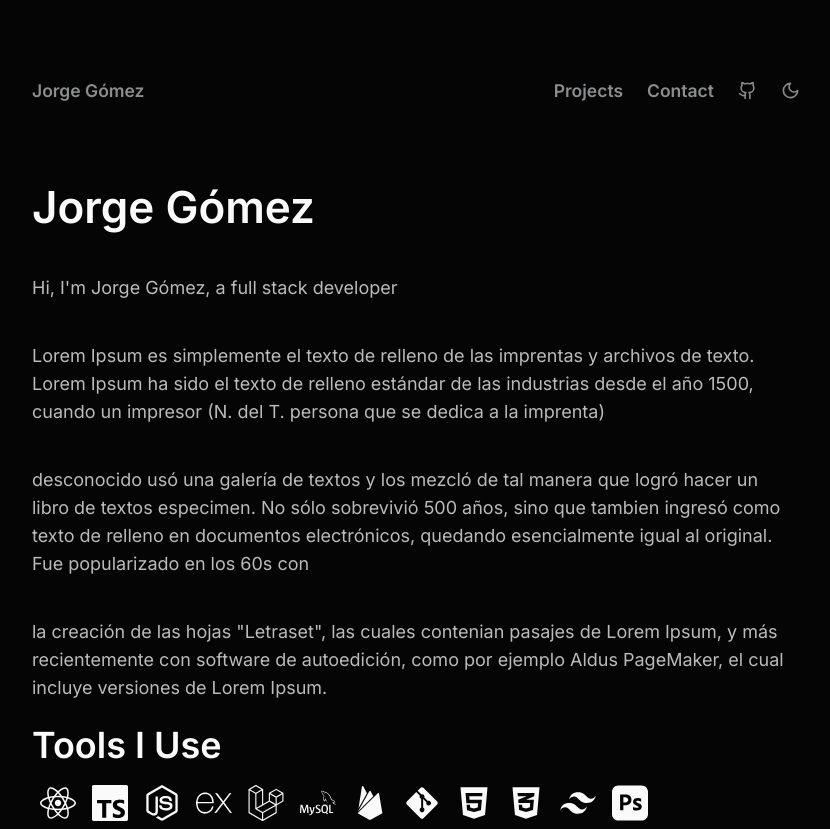
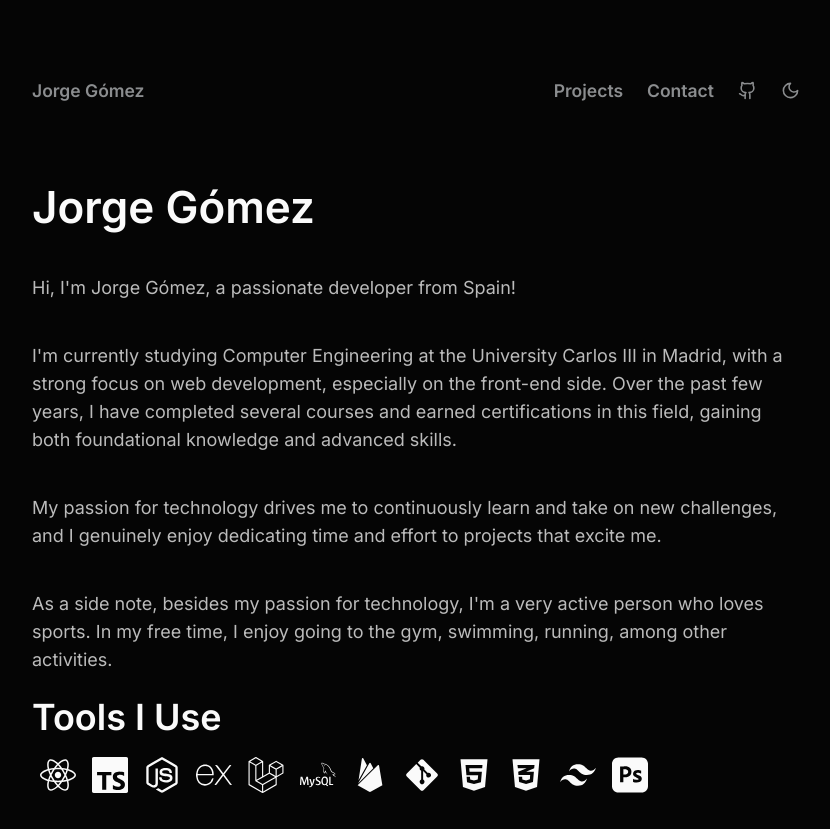
Before and after one commit to h3y-retr0/personal-web, a React (Vite) app: page / in a window 1280 px wide. Shown: the whole page, without its empty margins (224-1054 px from the left). After the commit the page ends 801 px from the top, so only its background shows below. Built offline with nearby package versions, Linux system fonts and the light colour scheme.

Commit message:
Upload uncommited changes

```diff
--- a/src/components/Contact.tsx
+++ b/src/components/Contact.tsx
@@ -1,6 +1,7 @@
 import { ArrowUpRight } from 'lucide-react'
 import { useContext } from 'react'
 import { ThemeContext } from '../context/ThemeContext'
+import { motion } from 'framer-motion'
 
 export const Contact: React.FC = () => {
   const { darkTheme } = useContext(ThemeContext)
@@ -15,18 +16,23 @@ export const Contact: React.FC = () => {
           drop me
         </a>
         <div className='uppercase text-bold text-[8vw] cursor-default flex'>
-          <span className='relative'>
+          <span className='relative flex flex-row gap-x-4'>
             an
-            <span>
-              {/* <span> email</span> */}
-              <a
-                // className='absolute right-0  top-[70%]'
-                href='mailto:jgr.espiga@protonmail.com'
+            <a href='mailto:jgr.espiga@protonmail.com'>
+              <span
+                className={`relative ${
+                  darkTheme ? 'text-Text-Custom' : 'text-Text-Custom-Light'
+                }`}
               >
-                {' '}
                 email
-              </a>
-            </span>
+              </span>
+              <motion.div
+                className='absolute top-0 flex'
+                whileHover={{ scale: 0.6, opacity: 0 }}
+              >
+                email
+              </motion.div>
+            </a>
           </span>
         </div>
         <ArrowUpRight size={25} className='mb-6' />
--- a/src/components/FeatProjects.tsx
+++ b/src/components/FeatProjects.tsx
@@ -26,10 +26,10 @@ export const FeatProjects: React.FC = () => {
       >
         <CardFeatProject
           name='Rulética'
-          description='Lorem Ipsum es simplemente el texto de relleno de las imprentas y
-          archivos de texto. Lorem Ipsum ha sido el texto de relleno estándar de
-          las industrias desde el año 1500, cuando un impresor (N. del T.
-          persona que se dedica a la imprenta)'
+          description='Rulética is an app designed for educational purposes.
+            It functions as a roulette that you can use to create cooperative groups within your class with the ability to subtly control where the arrow lands by clicking on your desired spot,
+            without students noticing.
+            It is a cross-platform desktop app developed with Electron.'
           imgSrc='/projectImgs/ruletica.png'
           company='Colectivo Cinética'
           companyLink='http://colectivocinetica.es'
--- a/src/components/MainLayout.tsx
+++ b/src/components/MainLayout.tsx
@@ -14,26 +14,25 @@ export const MainLayout: React.FC = () => {
           darkTheme ? 'text-Text-Custom' : 'text-Text-Custom-Light'
         } `}
       >
-        <p>Hi, I'm Jorge Gómez, a full stack developer</p>
+        <p>Hi, I'm Jorge Gómez, a passionate developer from Spain!</p>
 
         <p>
-          Lorem Ipsum es simplemente el texto de relleno de las imprentas y
-          archivos de texto. Lorem Ipsum ha sido el texto de relleno estándar de
-          las industrias desde el año 1500, cuando un impresor (N. del T.
-          persona que se dedica a la imprenta)
+          I'm currently studying Computer Engineering at the University Carlos
+          III in Madrid, with a strong focus on web development, especially on
+          the front-end side. Over the past few years, I have completed several
+          courses and earned certifications in this field, gaining both
+          foundational knowledge and advanced skills.
         </p>
         <p>
-          desconocido usó una galería de textos y los mezcló de tal manera que
-          logró hacer un libro de textos especimen. No sólo sobrevivió 500 años,
-          sino que tambien ingresó como texto de relleno en documentos
-          electrónicos, quedando esencialmente igual al original. Fue
-          popularizado en los 60s con
+          My passion for technology drives me to continuously learn and take on
+          new challenges, and I genuinely enjoy dedicating time and effort to
+          projects that excite me.
         </p>
 
         <p>
-          la creación de las hojas "Letraset", las cuales contenian pasajes de
-          Lorem Ipsum, y más recientemente con software de autoedición, como por
-          ejemplo Aldus PageMaker, el cual incluye versiones de Lorem Ipsum.
+          As a side note, besides my passion for technology, I'm a very active
+          person who loves sports. In my free time, I enjoy going to the gym,
+          swimming, running, among other activities.
         </p>
       </div>
       <Tools />
--- a/src/components/NavMobile.tsx
+++ b/src/components/NavMobile.tsx
@@ -12,6 +12,7 @@ export const NavMobile: React.FC = () => {
   const toggleMenu = () => {
     setOpened(op => !op)
   }
+
   return (
     <div className='relative justify-between min-h-[100px] h-[100px] flex xl:hidden items-center text-[16px] font-semibold text-Primary'>
       <div className='w-full flex items-center justify-between px-4'>
--- a/src/components/common/CardFeatProject.tsx
+++ b/src/components/common/CardFeatProject.tsx
@@ -46,7 +46,7 @@ export const CardFeatProject: React.FC<cardFeatProjectProps> = ({
         <div className='w-[100%] lg:w-[55%] h-full flex justify-center items-center'>
           <img src={imgSrc} className='w-[95%] rounded-md' />
         </div>
-        <div className='w-[100%] lg:w-[45%] h-full'>
+        <div className='w-[100%] lg:w-[45%] h-full text-justify'>
           <div className='p-[35px]'>
             <span className='flex justify-center lg:justify-normal gap-x-1'>
               <span
@@ -59,7 +59,7 @@ export const CardFeatProject: React.FC<cardFeatProjectProps> = ({
             </span>
 
             <span
-              className={`text-[16px] ${
+              className={`text-[15px] ${
                 darkTheme ? 'text-Text-Custom' : 'text-Text-Custom-Light'
               } pt-[30px]`}
             >
```
